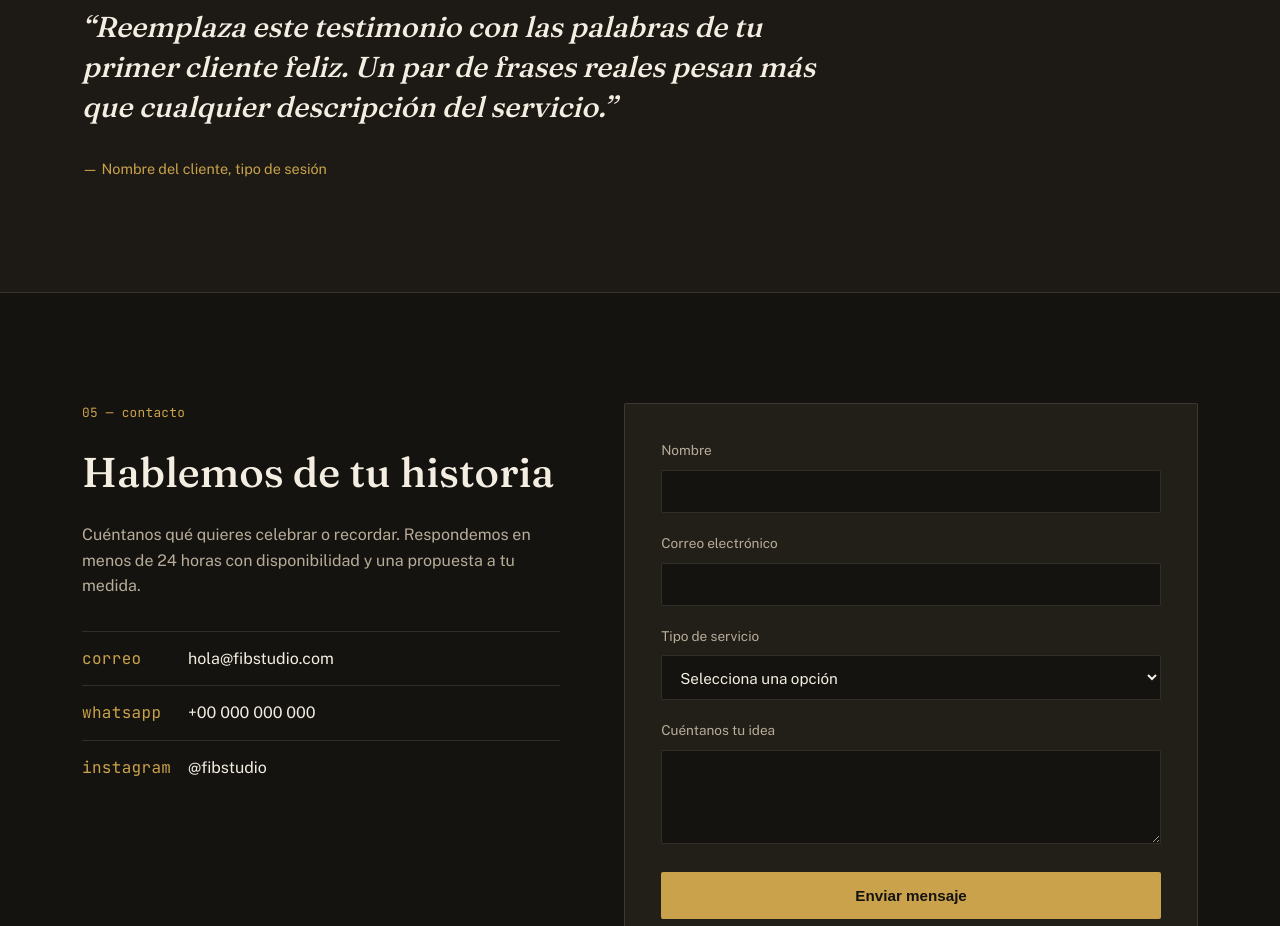
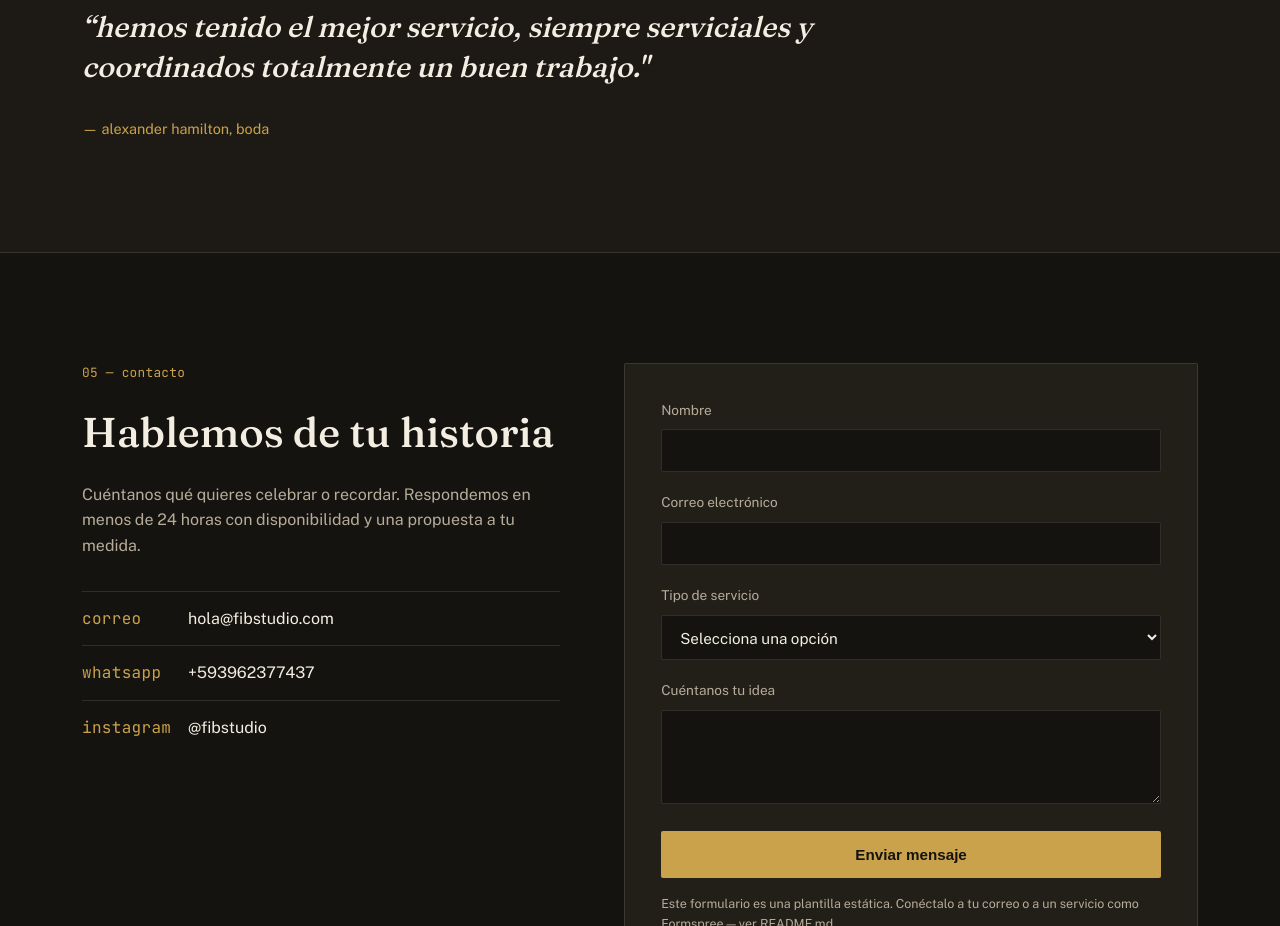
Before and after one commit to dodiexsss/fib-sudio, a plain HTML site: page index.html in a window 1280 px wide. Shown: the part 4120-5046 px from the top of the page. Drawn offline with nearby package versions, Linux system fonts and the light colour scheme.

Commit message:
modifique informacion

```diff
--- a/css/images/styles.css
+++ b/css/images/styles.css
@@ -1,7 +1,4 @@
-/* =========================================================
-   FibStudio — Design tokens
-   Paleta: dusk cálido + acento dorado (guiño a la proporción áurea)
-   ========================================================= */
+
 :root {
   --bg: #15130f;
   --bg-alt: #1d1a15;
--- a/index.html
+++ b/index.html
@@ -214,10 +214,10 @@
       <div class="wrap">
         <blockquote>
           <p>
-            “Reemplaza este testimonio con las palabras de tu primer cliente feliz. Un par de frases
-            reales pesan más que cualquier descripción del servicio.”
+            “hemos tenido el mejor servicio, siempre serviciales y coordinados totalmente un buen
+            trabajo."
           </p>
-          <cite>— Nombre del cliente, tipo de sesión</cite>
+          <cite>— alexander hamilton, boda</cite>
         </blockquote>
       </div>
     </section>
@@ -239,7 +239,7 @@
             </li>
             <li>
               <span class="mono">whatsapp</span>
-              <a href="tel:+000000000">+00 000 000 000</a>
+              <a href="tel:+000000000">+593962377437</a>
             </li>
             <li>
               <span class="mono">instagram</span>
```
